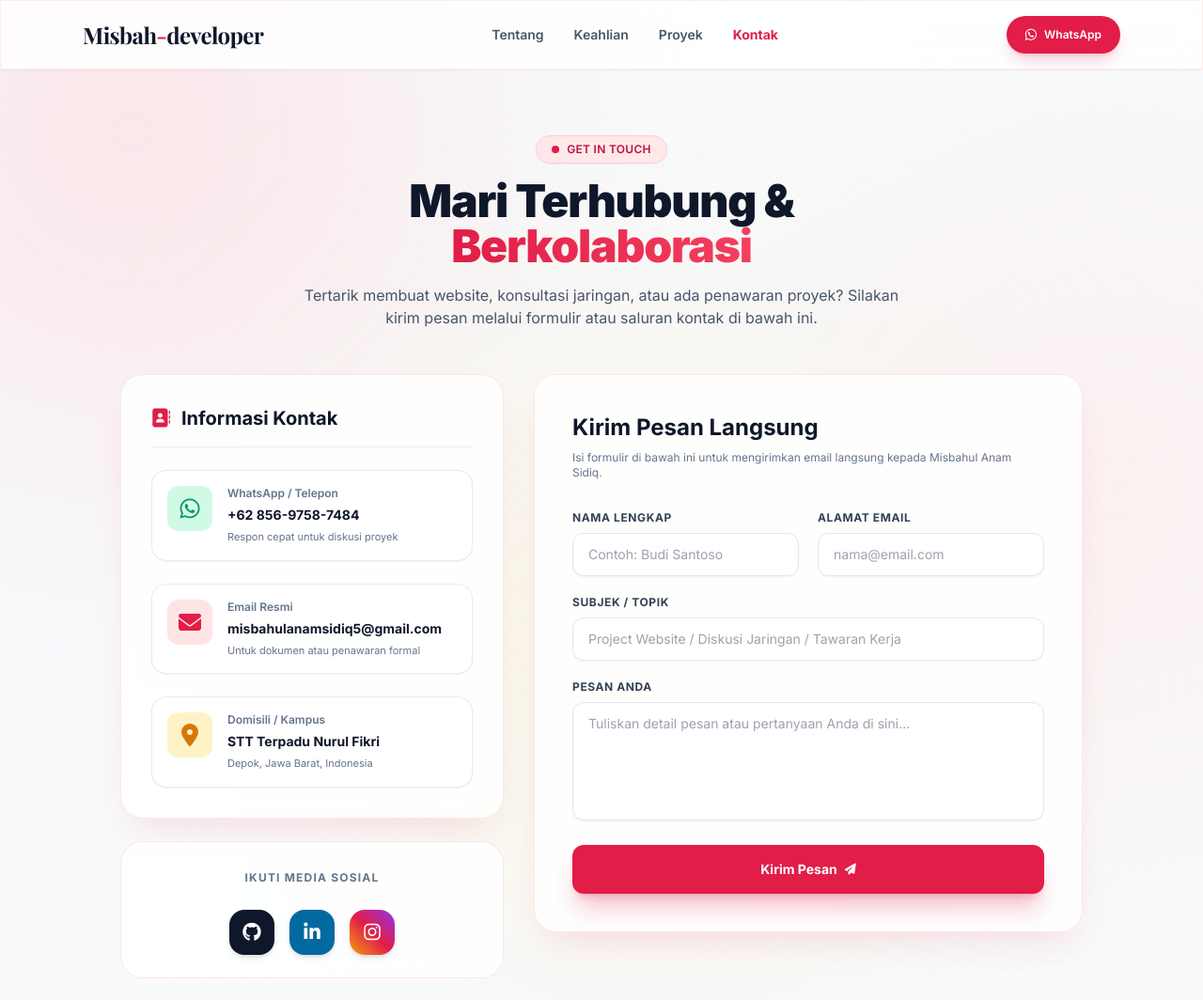
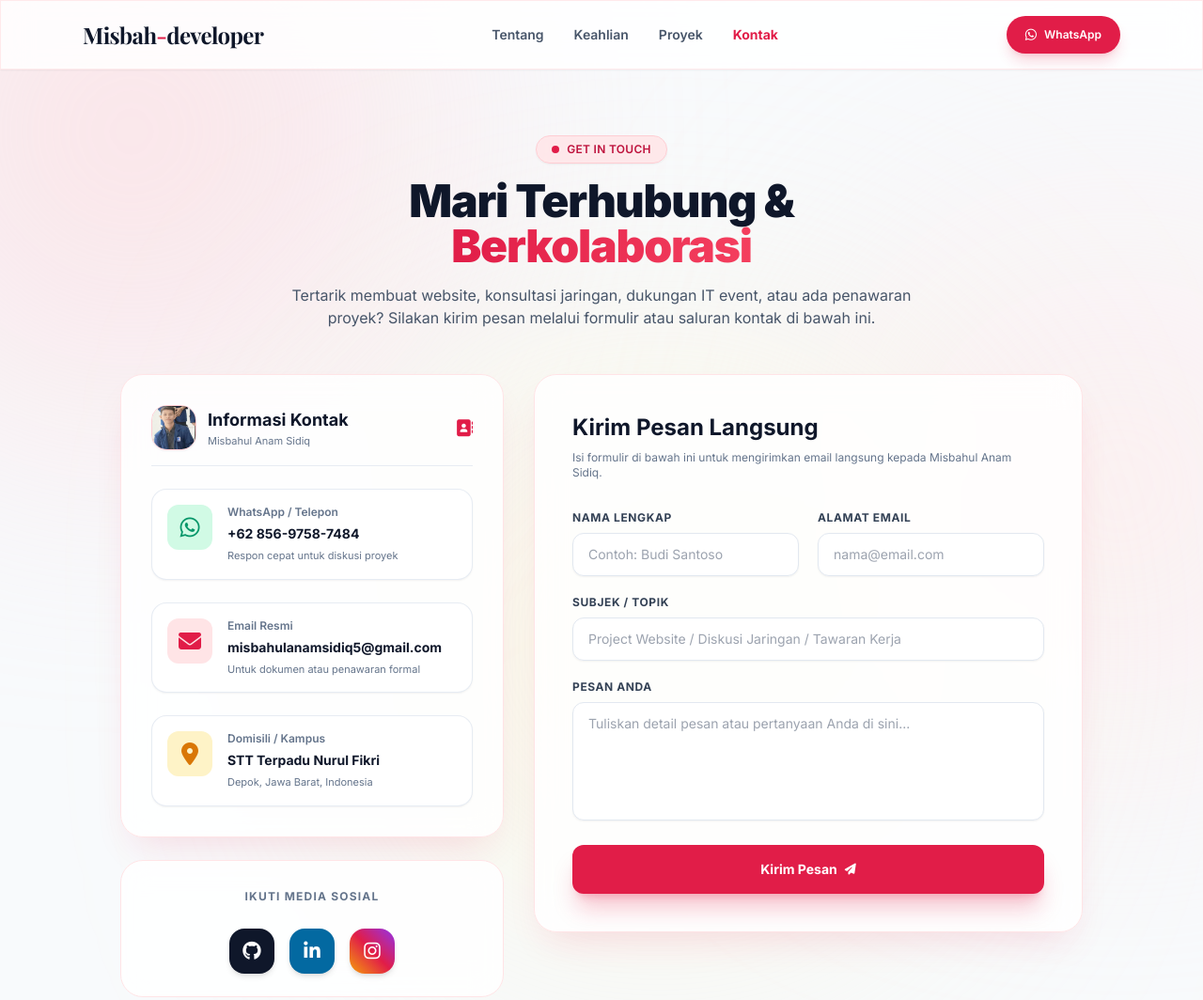
Before and after one commit to misbahulanam2206/portofolio2209, a plain HTML site: page kontak.html in a window 1280 px wide. Shown: the top 1064 px of the page at 94% size. Drawn offline with nearby package versions, Linux system fonts and the light colour scheme; a web font is replaced by a local one.

Commit message:
Update kontak.html

```diff
--- a/kontak.html
+++ b/kontak.html
@@ -69,7 +69,7 @@
             <div class="hidden md:flex items-center gap-8 text-sm font-semibold text-slate-600">
                 <a href="about.html" class="hover:text-crimson-600 transition">Tentang</a>
                 <a href="keahlian.html" class="hover:text-crimson-600 transition">Keahlian</a>
-                <a href="project.html"hover:text-crimson-600 transition">Proyek</a>
+                <a href="project.html" class="hover:text-crimson-600 transition">Proyek</a>
                 <a href="kontak.html" class="text-crimson-600 font-bold transition">Kontak</a>
             </div>
             <a href="https://wa.me/6285697587484" target="_blank" class="text-xs font-semibold bg-crimson-600 hover:bg-crimson-700 text-white px-5 py-2.5 rounded-full transition shadow-lg shadow-crimson-600/20 flex items-center gap-2">
@@ -88,10 +88,10 @@
                     <span class="w-2 h-2 rounded-full bg-crimson-600 animate-ping"></span> Get In Touch
                 </span>
                 <h1 class="text-4xl sm:text-5xl font-black text-slate-900 tracking-tight leading-tight">
-                    Mari Terhubung & <span class="bg-gradient-to-r from-crimson-600 to-rose-500 bg-clip-text text-transparent">Berkolaborasi</span>
+                    Mari Terhubung &amp; <span class="bg-gradient-to-r from-crimson-600 to-rose-500 bg-clip-text text-transparent">Berkolaborasi</span>
                 </h1>
                 <p class="text-slate-600 text-sm sm:text-base leading-relaxed">
-                    Tertarik membuat website, konsultasi jaringan, atau ada penawaran proyek? Silakan kirim pesan melalui formulir atau saluran kontak di bawah ini.
+                    Tertarik membuat website, konsultasi jaringan, dukungan IT event, atau ada penawaran proyek? Silakan kirim pesan melalui formulir atau saluran kontak di bawah ini.
                 </p>
             </div>
 
@@ -102,9 +102,19 @@
                 <div class="lg:col-span-5 space-y-6">
 
                     <div class="glass-card rounded-3xl p-8 glow-bright border border-rose-100 space-y-6">
-                        <h2 class="text-xl font-bold text-slate-900 border-b border-slate-200/80 pb-4 flex items-center gap-3">
-                            <i class="fa-solid fa-address-book text-crimson-600"></i> Informasi Kontak
-                        </h2>
+                        <div class="flex items-center justify-between border-b border-slate-200/80 pb-4">
+                            <div class="flex items-center gap-3">
+                                <img src="img.jpg"
+                                     alt="Misbahul Anam Sidiq"
+                                     class="w-12 h-12 rounded-2xl object-cover border border-rose-200 shadow-sm"
+                                     onerror="this.src='images/img.jpg'">
+                                <div>
+                                    <h2 class="text-lg font-bold text-slate-900">Informasi Kontak</h2>
+                                    <p class="text-[11px] text-slate-500">Misbahul Anam Sidiq</p>
+                                </div>
+                            </div>
+                            <i class="fa-solid fa-address-book text-crimson-600 text-lg"></i>
+                        </div>
 
                         <!-- WhatsApp -->
                         <a href="https://wa.me/6285697587484" target="_blank" class="flex items-start gap-4 p-4 rounded-2xl bg-white hover:bg-rose-50/50 border border-slate-200/80 hover:border-crimson-300 transition duration-300 group shadow-sm">
```
